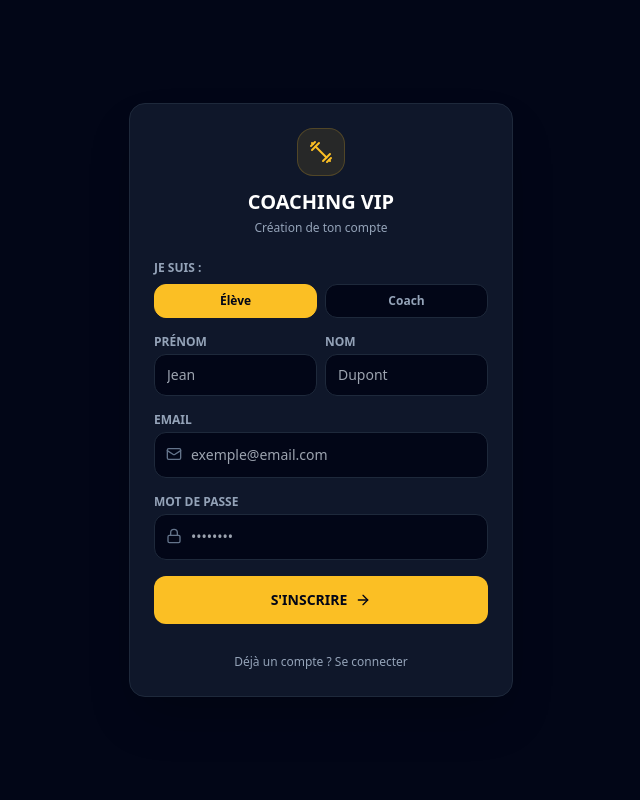
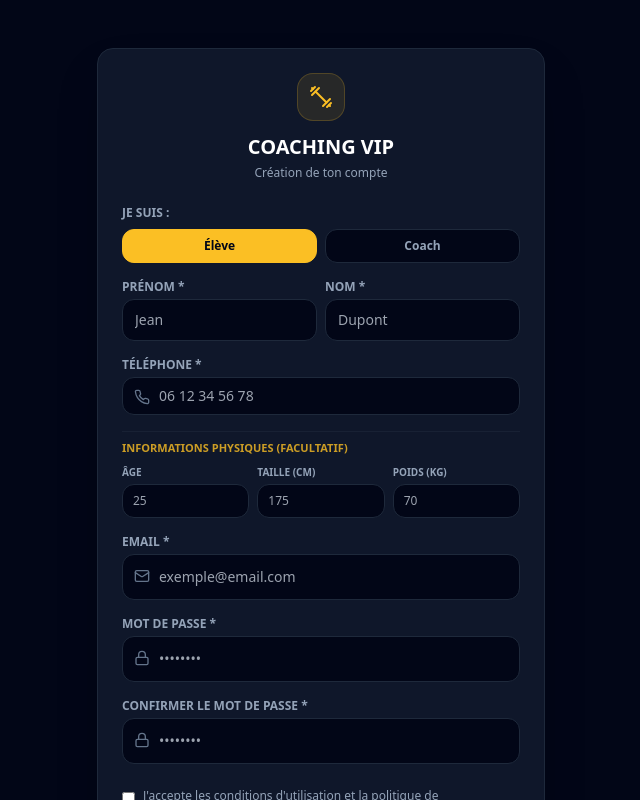
Before and after one commit to Juez34/coaching-vip, a Next.js app: page /login in a window 1280 px wide. Both pictures are taken after a click on the button "Pas encore de compte ? S'inscrire". Shown: the top 800 px of the page, without its empty margins (319-959 px from the left). Built offline with nearby package versions, Linux system fonts and the light colour scheme; no server answers.

Commit message:
Update page.js

```diff
--- a/app/login/page.js
+++ b/app/login/page.js
@@ -1,19 +1,38 @@
 "use client";
 import React, { useState } from "react";
 import { supabase } from "../../lib/supabase";
-import { Dumbbell, ArrowRight, Lock, Mail, User } from "lucide-react";
+import { Dumbbell, ArrowRight, Lock, Mail, User, Phone, Activity } from "lucide-react";
 
 export default function Login() {
   const [email, setEmail] = useState("");
   const [password, setPassword] = useState("");
+  const [confirmPassword, setConfirmPassword] = useState("");
   const [firstName, setFirstName] = useState("");
   const [lastName, setLastName] = useState("");
+  const [phone, setPhone] = useState("");
+  const [age, setAge] = useState("");
+  const [height, setHeight] = useState("");
+  const [weight, setWeight] = useState("");
+  const [agreeTerms, setAgreeTerms] = useState(false);
+
   const [isSignUp, setIsSignUp] = useState(false);
   const [role, setRole] = useState("client");
   const [loading, setLoading] = useState(false);
 
   const handleAuth = async (e) => {
     e.preventDefault();
+
+    if (isSignUp) {
+      if (password !== confirmPassword) {
+        alert("Les mots de passe ne correspondent pas.");
+        return;
+      }
+      if (!agreeTerms) {
+        alert("Veuillez accepter les conditions d'utilisation.");
+        return;
+      }
+    }
+
     setLoading(true);
 
     try {
@@ -27,7 +46,11 @@ export default function Login() {
               role: role,
               first_name: firstName,
               last_name: lastName,
-              full_name: fullName
+              full_name: fullName,
+              phone: phone || null,
+              age: age ? parseInt(age) : null,
+              height: height ? parseFloat(height) : null,
+              weight: weight ? parseFloat(weight) : null
             }
           }
         });
@@ -41,7 +64,11 @@ export default function Login() {
               email: email,
               first_name: firstName,
               last_name: lastName,
-              full_name: fullName
+              full_name: fullName,
+              phone: phone || null,
+              age: age ? parseInt(age) : null,
+              height: height ? parseFloat(height) : null,
+              weight: weight ? parseFloat(weight) : null
             },
           ]);
         }
@@ -78,7 +105,7 @@ export default function Login() {
 
   return (
     <div className="min-h-screen bg-slate-950 text-slate-100 font-sans flex items-center justify-center p-4">
-      <div className="w-full max-w-sm bg-slate-900 border border-slate-800 rounded-2xl p-6 shadow-2xl">
+      <div className="w-full max-w-md bg-slate-900 border border-slate-800 rounded-2xl p-6 shadow-2xl my-8">
         <div className="flex flex-col items-center mb-6">
           <div className="w-12 h-12 bg-amber-400/10 border border-amber-400/20 rounded-2xl flex items-center justify-center mb-3">
             <Dumbbell className="w-6 h-6 text-amber-400" />
@@ -116,9 +143,10 @@ export default function Login() {
                 </div>
               </div>
 
+              {/* Nom & Prénom */}
               <div className="grid grid-cols-2 gap-2">
                 <div>
-                  <label className="block text-xs font-bold uppercase text-slate-400 mb-1">Prénom</label>
+                  <label className="block text-xs font-bold uppercase text-slate-400 mb-1">Prénom *</label>
                   <input
                     type="text"
                     placeholder="Jean"
@@ -129,7 +157,7 @@ export default function Login() {
                   />
                 </div>
                 <div>
-                  <label className="block text-xs font-bold uppercase text-slate-400 mb-1">Nom</label>
+                  <label className="block text-xs font-bold uppercase text-slate-400 mb-1">Nom *</label>
                   <input
                     type="text"
                     placeholder="Dupont"
@@ -140,11 +168,66 @@ export default function Login() {
                   />
                 </div>
               </div>
+
+              {/* Téléphone */}
+              <div>
+                <label className="block text-xs font-bold uppercase text-slate-400 mb-1">Téléphone *</label>
+                <div className="relative">
+                  <Phone className="w-4 h-4 text-slate-500 absolute left-3 top-3" />
+                  <input
+                    type="tel"
+                    placeholder="06 12 34 56 78"
+                    value={phone}
+                    onChange={(e) => setPhone(e.target.value)}
+                    className="w-full bg-slate-950 border border-slate-800 rounded-xl py-2 pl-9 pr-3 text-sm text-white focus:outline-none focus:border-amber-400"
+                    required
+                  />
+                </div>
+              </div>
+
+              {/* Informations physiologiques facultatives */}
+              <div className="pt-2 border-t border-slate-800/60">
+                <p className="text-[11px] font-bold uppercase text-amber-400/80 mb-2">Informations physiques (facultatif)</p>
+                <div className="grid grid-cols-3 gap-2">
+                  <div>
+                    <label className="block text-[10px] font-bold uppercase text-slate-400 mb-1">Âge</label>
+                    <input
+                      type="number"
+                      placeholder="25"
+                      value={age}
+                      onChange={(e) => setAge(e.target.value)}
+                      className="w-full bg-slate-950 border border-slate-800 rounded-xl py-2 px-2.5 text-xs text-white focus:outline-none focus:border-amber-400"
+                    />
+                  </div>
+                  <div>
+                    <label className="block text-[10px] font-bold uppercase text-slate-400 mb-1">Taille (cm)</label>
+                    <input
+                      type="number"
+                      placeholder="175"
+                      value={height}
+                      onChange={(e) => setHeight(e.target.value)}
+                      className="w-full bg-slate-950 border border-slate-800 rounded-xl py-2 px-2.5 text-xs text-white focus:outline-none focus:border-amber-400"
+                    />
+                  </div>
+                  <div>
+                    <label className="block text-[10px] font-bold uppercase text-slate-400 mb-1">Poids (kg)</label>
+                    <input
+                      type="number"
+                      step="0.1"
+                      placeholder="70"
+                      value={weight}
+                      onChange={(e) => setWeight(e.target.value)}
+                      className="w-full bg-slate-950 border border-slate-800 rounded-xl py-2 px-2.5 text-xs text-white focus:outline-none focus:border-amber-400"
+                    />
+                  </div>
+                </div>
+              </div>
             </>
           )}
 
+          {/* Email */}
           <div>
-            <label className="block text-xs font-bold uppercase text-slate-400 mb-1">Email</label>
+            <label className="block text-xs font-bold uppercase text-slate-400 mb-1">Email *</label>
             <div className="relative">
               <Mail className="w-4 h-4 text-slate-500 absolute left-3 top-3.5" />
               <input
@@ -158,8 +241,9 @@ export default function Login() {
             </div>
           </div>
 
+          {/* Mot de passe */}
           <div>
-            <label className="block text-xs font-bold uppercase text-slate-400 mb-1">Mot de passe</label>
+            <label className="block text-xs font-bold uppercase text-slate-400 mb-1">Mot de passe *</label>
             <div className="relative">
               <Lock className="w-4 h-4 text-slate-500 absolute left-3 top-3.5" />
               <input
@@ -172,6 +256,41 @@ export default function Login() {
               />
             </div>
           </div>
+
+          {/* Confirmation du Mot de passe (Inscription seulement) */}
+          {isSignUp && (
+            <div>
+              <label className="block text-xs font-bold uppercase text-slate-400 mb-1">Confirmer le mot de passe *</label>
+              <div className="relative">
+                <Lock className="w-4 h-4 text-slate-500 absolute left-3 top-3.5" />
+                <input
+                  type="password"
+                  placeholder="••••••••"
+                  value={confirmPassword}
+                  onChange={(e) => setConfirmPassword(e.target.value)}
+                  className="w-full bg-slate-950 border border-slate-800 rounded-xl py-3 pl-9 pr-3 text-sm text-white focus:outline-none focus:border-amber-400"
+                  required
+                />
+              </div>
+            </div>
+          )}
+
+          {/* Case à cocher d'acceptation */}
+          {isSignUp && (
+            <div className="flex items-start gap-2 pt-2">
+              <input
+                type="checkbox"
+                id="terms"
+                checked={agreeTerms}
+                onChange={(e) => setAgreeTerms(e.target.checked)}
+                className="mt-1 rounded bg-slate-950 border-slate-800 text-amber-400 focus:ring-amber-400"
+                required
+              />
+              <label htmlFor="terms" className="text-xs text-slate-400 leading-tight">
+                J'accepte les conditions d'utilisation et la politique de confidentialité.
+              </label>
+            </div>
+          )}
 
           <button
             type="submit"
```
